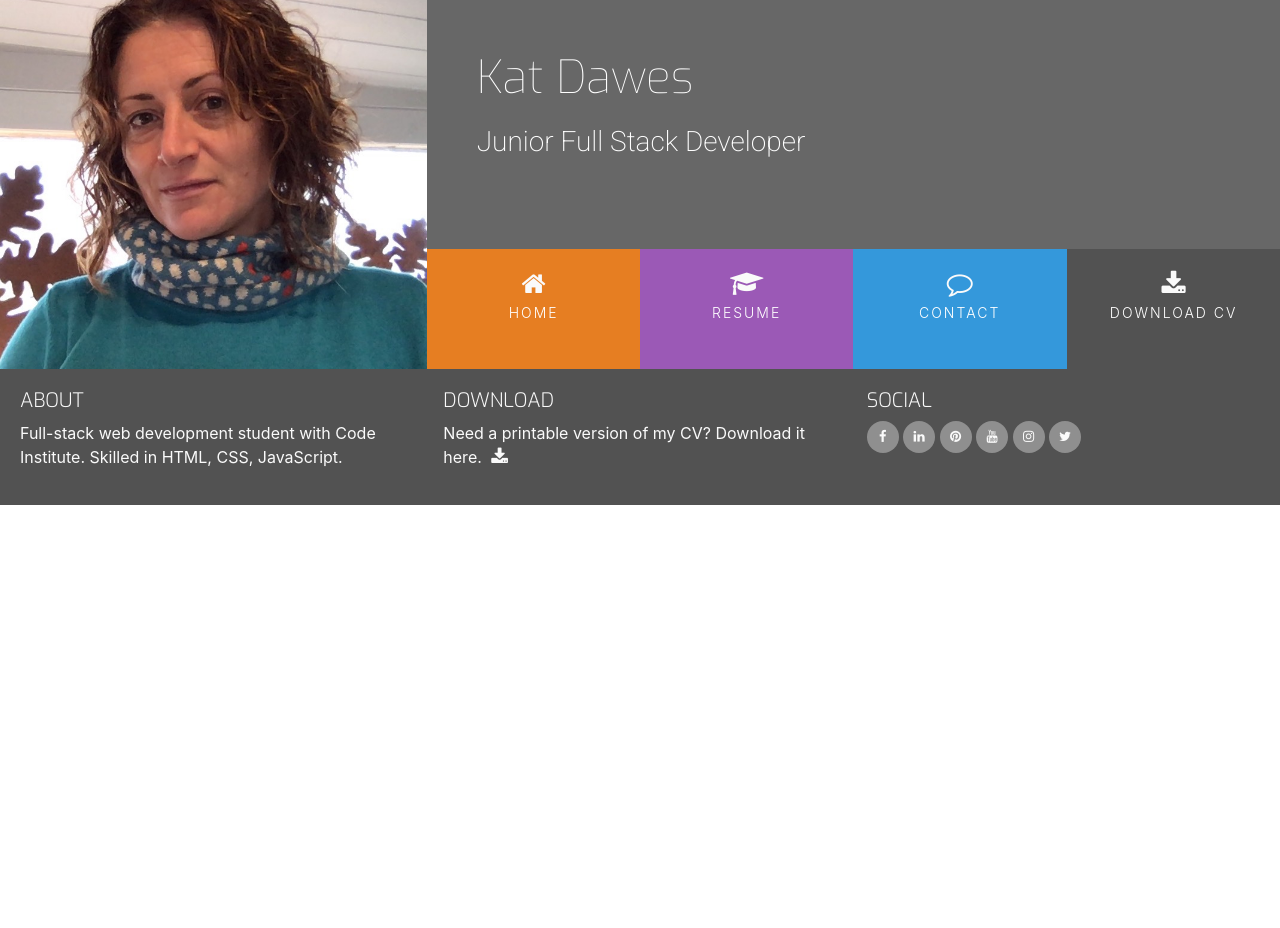
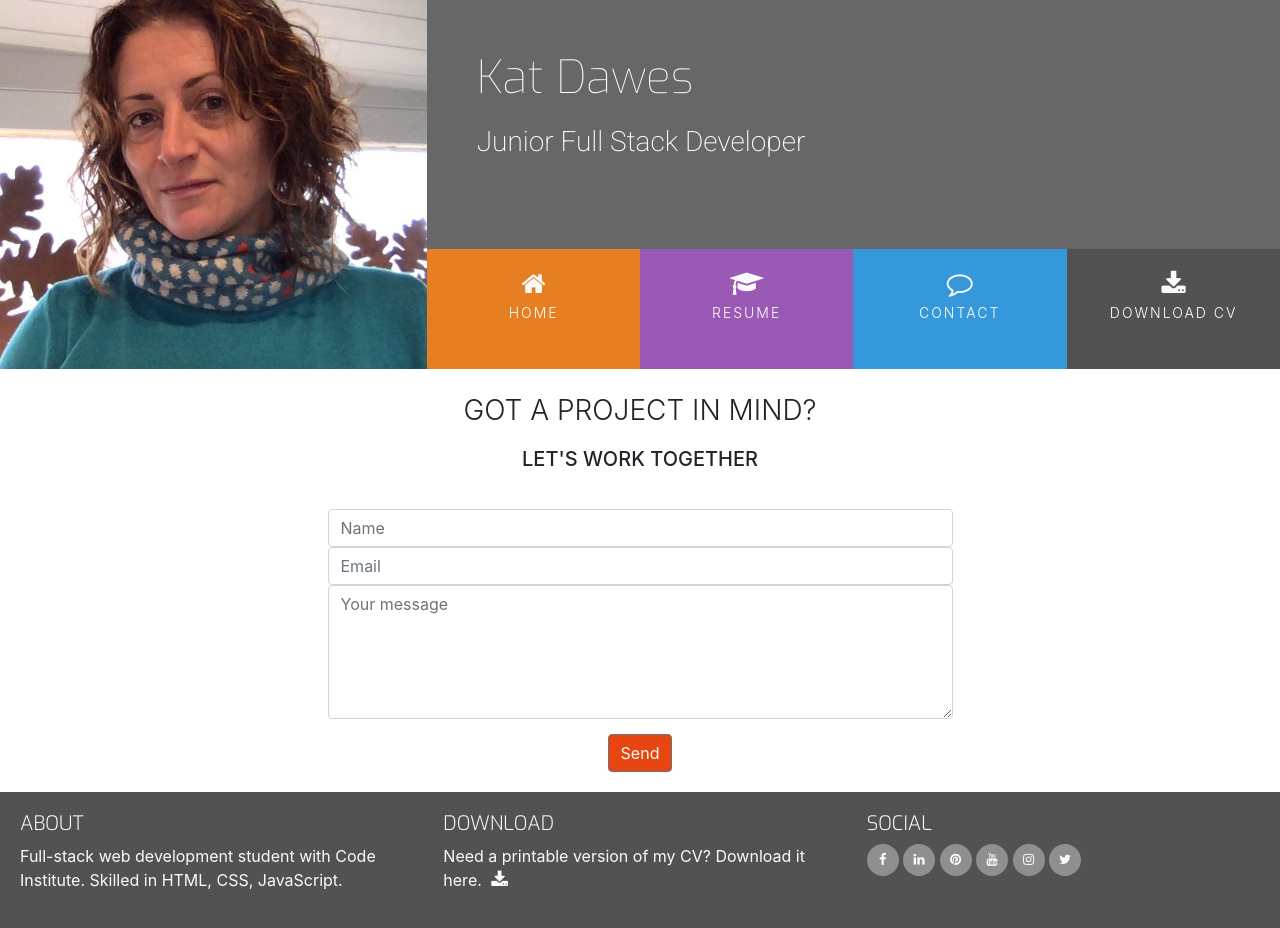
Before and after one commit to surfergrl/resume, a plain HTML site: page contact.html in a window 1280 px wide. Before the commit the page ends 800 px from the top, so only its background shows below. Drawn offline with nearby package versions, Linux system fonts and the light colour scheme.

Commit message:
Finished contact page

```diff
--- a/assets/css/style.css
+++ b/assets/css/style.css
@@ -26,6 +26,9 @@
 }
 .bg-color-work-history {
     background-color: #9b59b6;
+}
+.bg-color-contact {
+    background-color: #fff;
 }
 /* GENERAL - Special paddings, margins, text */
 
@@ -215,7 +218,7 @@ footer {
     margin: 0;
 }
 
-.personal-info-item .key, {
+.personal-info-item .key {
     width: 30%;
     margin-right: 21px;
     padding-top: 2px;
@@ -286,3 +289,30 @@ footer {
 .history-items {
     margin-bottom: 30px;
 }
+/* WORK HISTORY */
+.contact-heading {
+    font-family: "Exo" sans-serif;
+    font-weight: 300;
+    margin-top: 25px;
+    margin-bottom: 20px;
+}
+.center-form {
+    padding-top: 10px;
+    margin: 0 auto;
+    max-width: 70%;
+}
+button[type="submit"] {
+    margin-top: 15px;
+    margin-bottom: 20px;
+    color: #fafafa;
+    background-color: #e84610;
+}
+/* MEDIA QUERIES */
+@media(min-width: 992px) {
+.center-form {
+    padding-top: 30px;
+    min-height: 240px;
+    margin: 0 auto;
+    max-width: 50%;
+}
+}
--- a/contact.html
+++ b/contact.html
@@ -55,7 +55,25 @@
         </div>
     </header>
 
-    <section>
+    <section class="container-fluid">
+        <div class="row bg-color-contact">
+            <div class="col">
+                <h3 class="contact-heading uppercase text-center">Got a project in mind?</h3>
+                <h5 class="uppercase text-center">Let's work together</h5>
+                <div class="center-form">
+                    <form action="">
+                        <input type="text" name="name" id="fullname" class="form-control" placeholder="Name" required/>
+                        <input type="email" name="email" id="emailaddress" class="form-control" placeholder="Email" required/>
+                        <textarea rows="5" name="message" id="message" class="form-control" placeholder="Your message" required></textarea>
+                        <div class="form-row text-center">
+                            <div class="col">
+                                <button type="submit" class="btn btn-secondary">Send</button>
+                            </div>
+                        </div>
+                    </form>
+                </div>
+            </div>
+        </div>
 
     </section>
     <footer class="container-fluid footer-details">
```
Also changed, not shown: index.html (+2 -2 lines).
